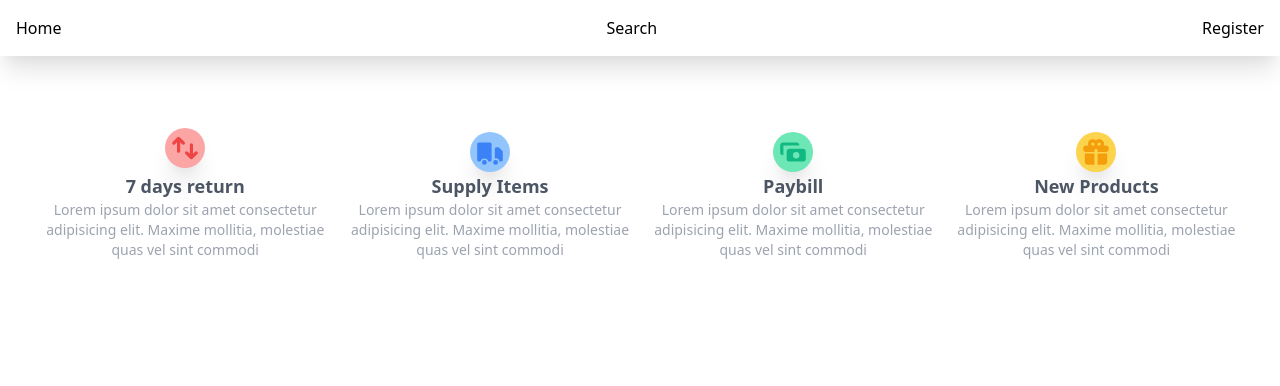
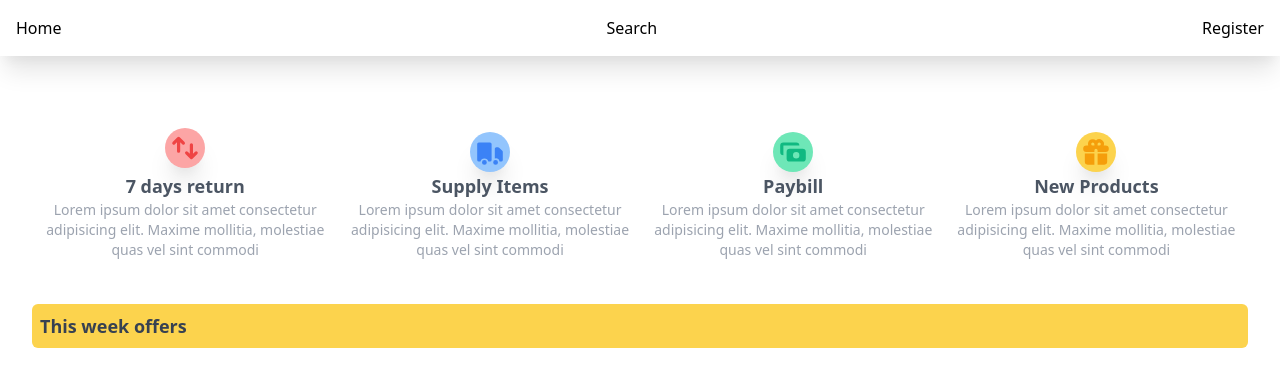
Before and after one commit to JoramWells/dozens-ke, a Next.js app: page / in a window 1280 px wide. Shown: the top 386 px of the page. Built offline with nearby package versions, Linux system fonts and the light colour scheme.

Commit message:
Added cursor pointer

```diff
--- a/components/HomePage.js
+++ b/components/HomePage.js
@@ -1,5 +1,5 @@
 import React from "react";
-import Head from 'next/head'
+import Head from "next/head";
 import {
   CashIcon,
   GiftIcon,
@@ -10,13 +10,12 @@ import {
 export default function HomePage() {
   return (
     <>
-    <Head>
+      <Head>
         <title>HomePage | Dozens Kenya</title>
-
-    </Head>
+      </Head>
       <main className="p-8">
         <div className=" flex flex-row justify-between content-center items-center mt-8">
-          <div className="p-2 hover:shadow-md flex flex-col content-center items-center">
+          <div className="p-2 hover:shadow-md flex flex-col content-center items-center hover:cursor-pointer">
             <div>
               <SwitchVerticalIcon className="h-10 w-10  text-red-500 bg-red-300 rounded-full p-1 shadow-xl " />
             </div>
@@ -30,7 +29,7 @@ export default function HomePage() {
               </p>
             </div>
           </div>
-          <div className="p-2 hover:shadow-md flex flex-col items-center content-center">
+          <div className="p-2 hover:shadow-md flex flex-col items-center content-center hover:cursor-pointer">
             <div>
               <TruckIcon className="h-10 w-10 text-blue-500 rounded-full bg-blue-300 p-1 shadow-xl" />
             </div>
@@ -44,7 +43,7 @@ export default function HomePage() {
               </p>
             </div>
           </div>
-          <div className="p-2 hover:shadow-md flex flex-col content-center items-center">
+          <div className="p-2 hover:shadow-md flex flex-col content-center items-center hover:cursor-pointer">
             <div>
               <CashIcon className="h-10 w-10  text-green-500 bg-green-300 rounded-full p-1 shadow-xl " />
             </div>
@@ -58,7 +57,7 @@ export default function HomePage() {
               </p>
             </div>
           </div>
-          <div className="p-2 hover:shadow-md flex-col flex content-center items-center">
+          <div className="p-2 hover:shadow-md flex-col flex content-center items-center hover:cursor-pointer">
             <div>
               <GiftIcon className="h-10 w-10 text-yellow-500 rounded-full bg-yellow-300 p-1 shadow-xl" />
             </div>
@@ -73,6 +72,12 @@ export default function HomePage() {
             </div>
           </div>
         </div>
+        <div className="p-2 mt-8 bg-yellow-300 rounded-md">
+            <p className="font-semibold text-gray-700 text-lg hover:underline hover:text-blue-500 hover:cursor-pointer">
+            This week offers
+
+            </p>
+        </div>
       </main>
     </>
   );
```
